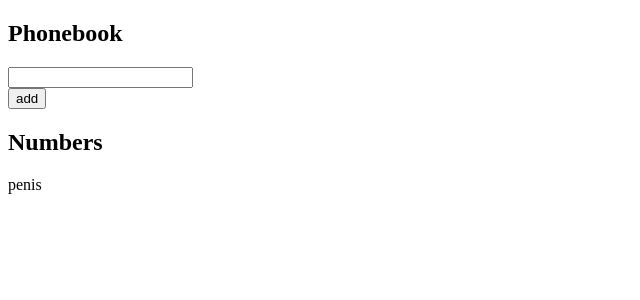
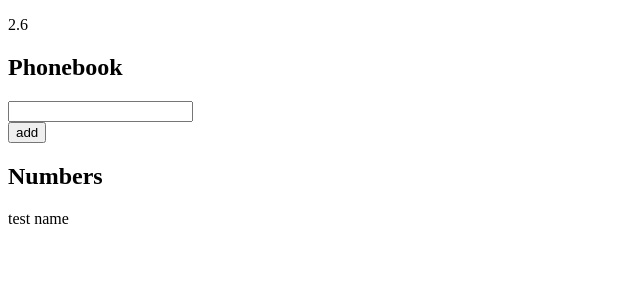
Before and after one commit to natkins23/phonebook, a React (Create React App) app: page / in a window 1280 px wide. Shown: the top 300 px of the page, without its empty margins (0-640 px from the left). Built offline with nearby package versions, Linux system fonts and the light colour scheme.

Commit message:
2.6 done

```diff
--- a/src/App.js
+++ b/src/App.js
@@ -9,7 +9,7 @@ const Person = ({ name }) => {
 }
 
 const App = () => {
-  const [persons, setPersons] = useState([{ name: 'penis', id: 1 }])
+  const [persons, setPersons] = useState([{ name: 'test name', id: 1 }])
   const [newName, setNewName] = useState('')
 
   const addPerson = (event) => {
@@ -28,6 +28,7 @@ const App = () => {
 
   return (
     <div>
+      <p>2.6</p>
       <h2>Phonebook</h2>
       <form>
         <div>
```
